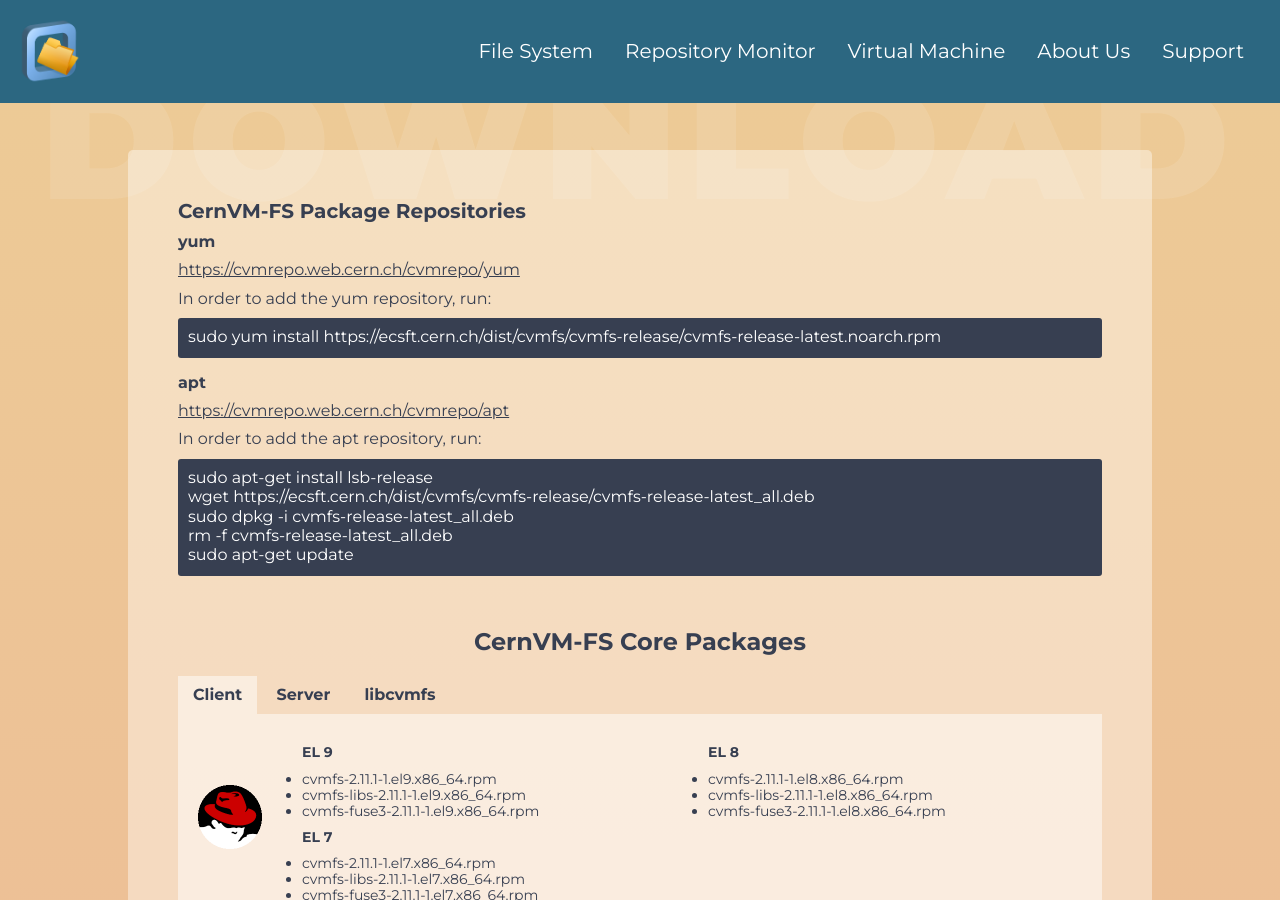
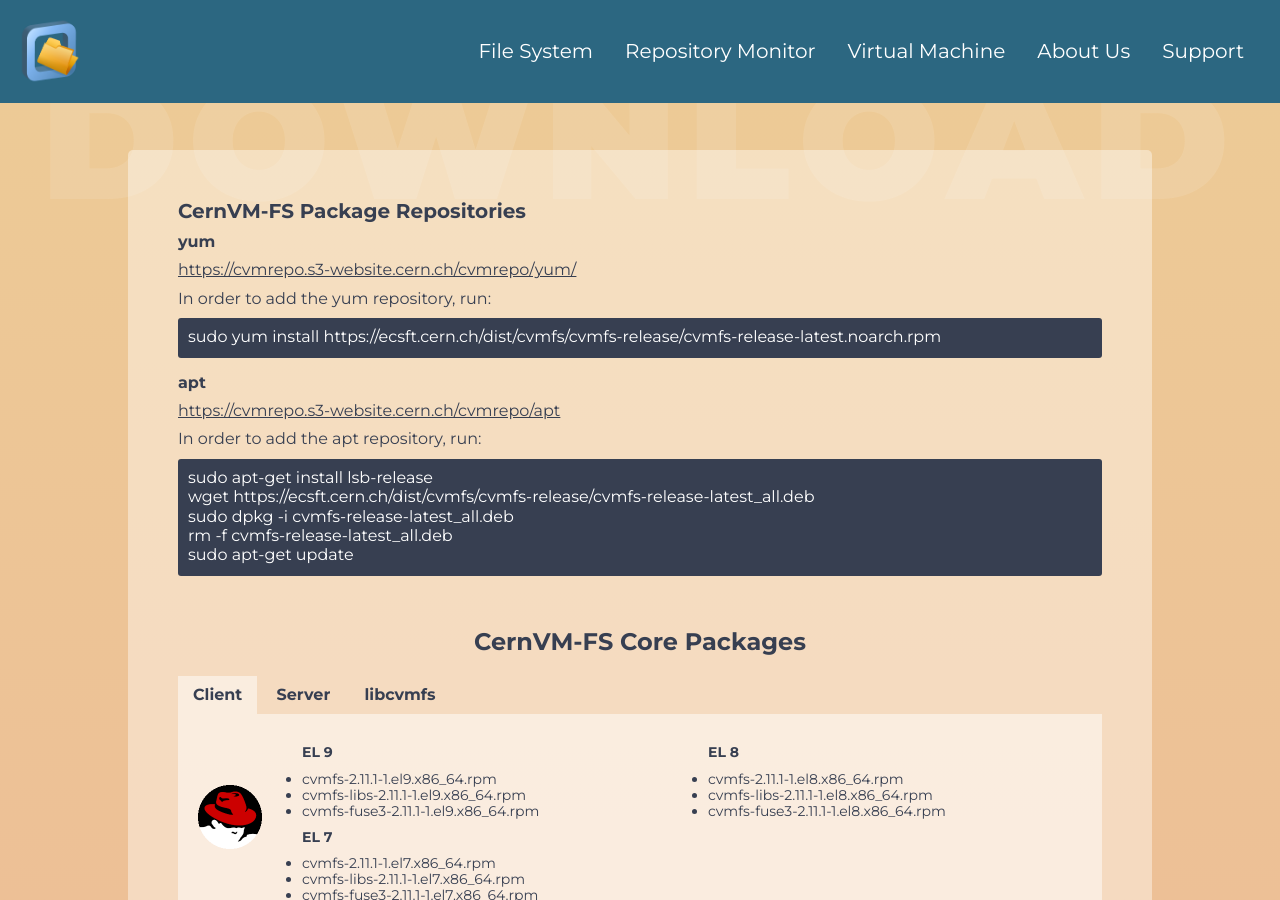
Before and after one commit to cernvm/web-cvmfs, a Jekyll site: the page built from index.html, in a window 1280 px wide and 900 px high, scrolled down 1099 px. Built offline with Jekyll 4.4.1, drawn with Linux system fonts in a browser that asks for light colours; some of the changed lines change nothing that is shown; some of the changed text lies outside the part shown.

Commit message:
update package repo url

```diff
--- a/_includes/download.html
+++ b/_includes/download.html
@@ -4,13 +4,13 @@
 	<h4>CernVM-FS Package Repositories</h4>
 
 		<p><strong>yum</strong></p>
-		<a href="https://cvmrepo.web.cern.ch/cvmrepo/yum" target="_blank">https://cvmrepo.web.cern.ch/cvmrepo/yum</a>
+		<a href="https://cvmrepo.s3-website.cern.ch/cvmrepo/yum" target="_blank">https://cvmrepo.s3-website.cern.ch/cvmrepo/yum/</a>
 
 		<p>In order to add the yum repository, run: </p>
 		<pre><code>sudo yum install https://ecsft.cern.ch/dist/cvmfs/cvmfs-release/cvmfs-release-latest.noarch.rpm</code></pre>
 
 		<p><strong>apt</strong></p>
-		<a href="https://cvmrepo.web.cern.ch/cvmrepo/apt" target="_blank">https://cvmrepo.web.cern.ch/cvmrepo/apt</a>
+		<a href="https://cvmrepo.s3-website.cern.ch/cvmrepo/apt" target="_blank">https://cvmrepo.s3-website.cern.ch/cvmrepo/apt</a>
 
 		<p>In order to add the apt repository, run: </p>
 		<pre><code>sudo apt-get install lsb-release
@@ -59,10 +59,6 @@
 		<p><a href="https://ecsft.cern.ch/dist/cvmfs/cvmfs-2.11.1">https://ecsft.cern.ch/dist/cvmfs/cvmfs-2.11.1</a></p>
 		</br>
 
-		<h4></a>Technology Previews</h4>
-		<p><a href="https://cvmrepo.web.cern.ch/cvmrepo/yum/cvmfs-testing/EL/7/ppc64le/">Power8 RPMs</a></p>
-		</br>
-
 		<h4></a>Nightly Builds</h4>
 		<p><a href="https://ecsft.cern.ch/dist/cvmfs/nightlies">https://ecsft.cern.ch/dist/cvmfs/nightlies</a></p>
 		</br>
```
